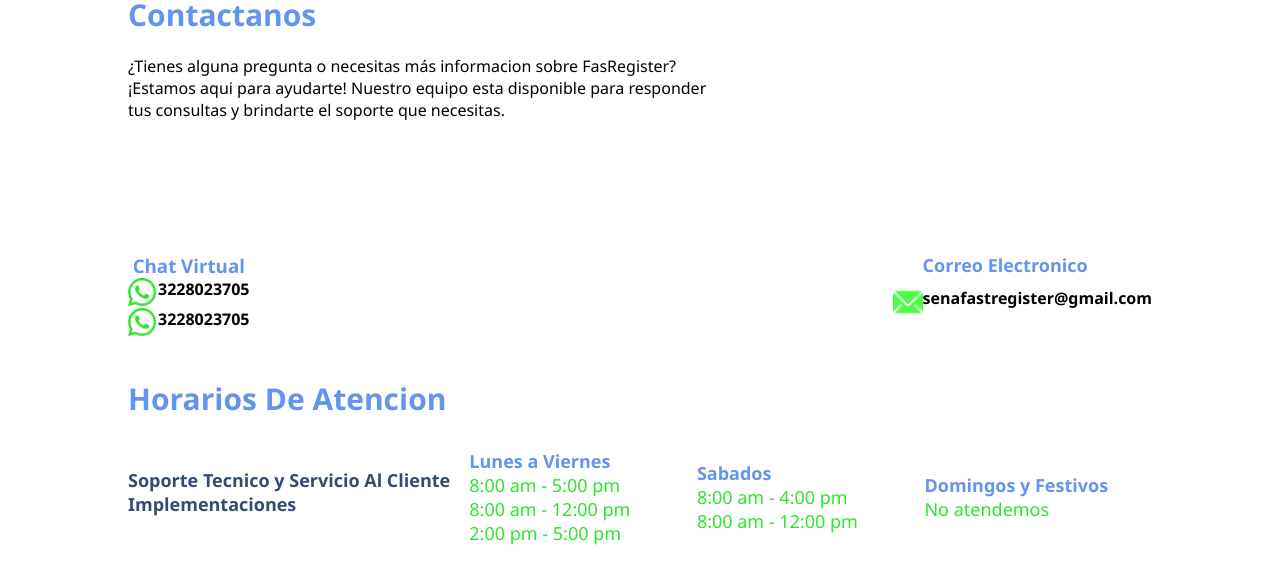
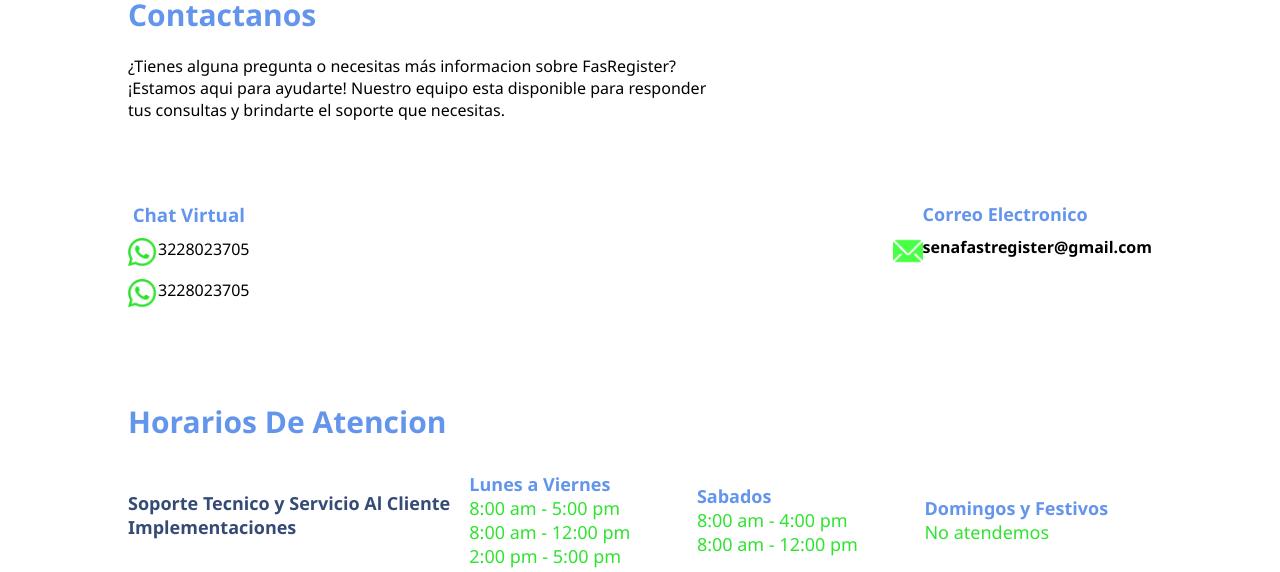
Before and after one commit to Brandonvilla10/SFR, a PHP site: page /contactanos.php in a window 1280 px wide. Shown: the part 234-806 px from the top of the page. Run offline with PHP 8.4, Linux system fonts and the light colour scheme; grey boxes are pictures that could not be loaded.

Commit message:
contactanos full

```diff
--- a/contactanos.php
+++ b/contactanos.php
@@ -15,7 +15,7 @@
   <div class="contactanos">
       <h1 class="tituloContactanos" style="padding-bottom: 20px; font-size: 30px; color: cornflowerblue;">Contactanos</h1>
 
-      <p>¿Tienes alguna pregunta o necesitas más informacion sobre FasRegister? <br> ¡Estamos aqui para ayudarte! Nuestro equipo esta disponible para responder <br> tus consultas y brindarte el soporte que necesitas.</p>
+      <p class="descrip">¿Tienes alguna pregunta o necesitas más informacion sobre FasRegister? <br> ¡Estamos aqui para ayudarte! Nuestro equipo esta disponible para responder <br> tus consultas y brindarte el soporte que necesitas.</p>
   </div>
 
   <div class="informacionDatos" >
@@ -27,12 +27,12 @@
       <h3 style="color:cornflowerblue ;">Chat Virtual</h3>
         <div class="whatsapp">
           <img style="object-fit: cover;" height="30px" width="30px" src="assets/img/iconosRedesSociales/whatsapp (1).png" alt="Whatassp">
-          <p>3228023705</p>
+          <p class="telefono">3228023705</p>
         </div>
 
         <div class="whatsapp">
           <img style="object-fit: cover;" height="30px" width="30px" src="assets/img/iconosRedesSociales/whatsapp (1).png" alt="Whatassp">
-          <p>3228023705</p>
+          <p class="telefono">3228023705</p>
         </div>
       </div>
 
--- a/css/contactanosStyle.css
+++ b/css/contactanosStyle.css
@@ -5,6 +5,10 @@
     width:max(100px,100%);
     box-sizing:border-box;
     margin-top: 10vh;
+}
+
+.telefono{
+        font-weight: 500;
 }
 
 @media (min-width:320px) {
@@ -30,7 +34,7 @@
     }
 
     .horarios{
-        margin-top: 40px;
+        margin-top: 9%;
         color: cornflowerblue;
         font-size: 30px;
     }
@@ -50,6 +54,7 @@
     }
 
     .whatsapp{
+        margin-top: 9%;
         display: flex;
         flex-direction: row;
     }
@@ -129,13 +134,21 @@
 @media (min-width:1024px){
 
     .informacionDatos{
-        margin-top: 10%;
+        margin-top: 5%;
     }
 
     .ubicacion{
     display: flex;
     flex-direction: row;
     align-items: center;
+    }
+
+    iframe{
+        margin-top: 100px;
+        width: 100%;
+        height: 401px;
+        padding: 0px;
+        border-radius: 42px;
     }
 
     .servicioHora{
@@ -159,12 +172,6 @@
         margin-top: 15%;
     }
 
-    iframe{
-        padding: unset;
-        margin-top: 30px;
-        width: 70%;
-        height: 400px;
-    }
 
     .direccionCorreo{
         margin-right: 50px;
@@ -175,3 +182,9 @@
     }
 
 }
+
+@media (min-width: 2560px){
+    .descrip,.whatsapp,.telefono,.tituloCorreo,.direccionCorreo,.horarios,.title,.hora{
+        font-size: larger;
+    }
+}
```
Also changed, not shown: kd.php (added).
